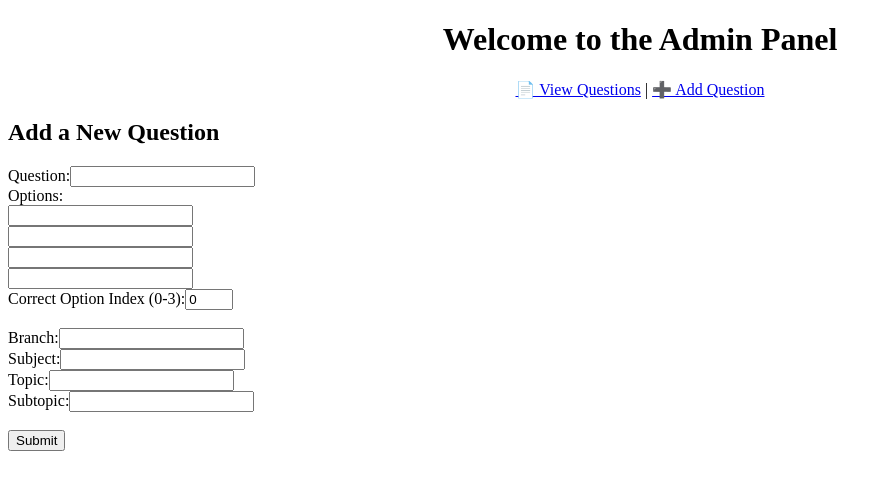
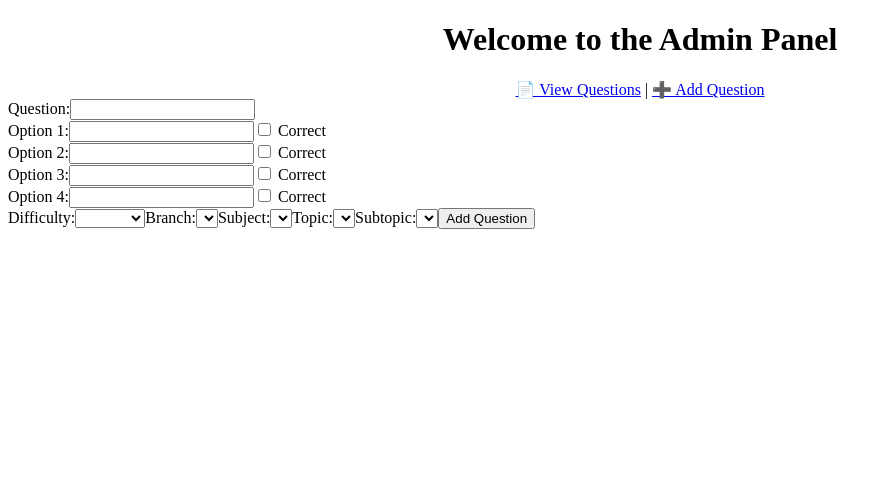
Before and after one commit to vpbgkt/NexPrepAI, an Angular app in the folder admin-panel/: page /add-question in a window 1280 px wide. Shown: the top 490 px of the page, without its empty margins (0-892 px from the left). Built offline with nearby package versions, Linux system fonts and the light colour scheme.

Commit message:
Update question model to include explanation field

```diff
--- a/admin-panel/src/app/components/add-question/add-question.component.html
+++ b/admin-panel/src/app/components/add-question/add-question.component.html
@@ -1,30 +1,46 @@
-<h2>Add a New Question</h2>
-<form (ngSubmit)="submitQuestion()">
+<form (ngSubmit)="addQuestion()">
   <label>Question:</label>
-  <input type="text" name="questionText" [(ngModel)]="question.questionText" required />
+  <input type="text" [(ngModel)]="question.questionText" name="questionText" required />
 
-  <br /><label>Options:</label><br />
-  <input type="text" [(ngModel)]="question.options[0]" name="option0" required /><br />
-  <input type="text" [(ngModel)]="question.options[1]" name="option1" required /><br />
-  <input type="text" [(ngModel)]="question.options[2]" name="option2" /><br />
-  <input type="text" [(ngModel)]="question.options[3]" name="option3" /><br />
+  <div *ngFor="let option of question.options; let i = index">
+    <label>Option {{ i + 1 }}:</label>
+    <input [(ngModel)]="option.text" name="option{{ i }}" required />
+    <label>
+      <input
+        type="checkbox"
+        [(ngModel)]="option.isCorrect"
+        name="isCorrect{{ i }}"
+      />
+      Correct
+    </label>
+  </div>
 
-  <label>Correct Option Index (0-3):</label>
-  <input type="number" [(ngModel)]="question.correctOption" name="correctOption" min="0" max="3" required />
+  <label>Difficulty:</label>
+  <select [(ngModel)]="question.difficulty" name="difficulty" required>
+    <option value="Easy">Easy</option>
+    <option value="Medium">Medium</option>
+    <option value="Hard">Hard</option>
+  </select>
 
-  <br /><br />
   <label>Branch:</label>
-  <input type="text" [(ngModel)]="question.branch" name="branch" required /><br />
+  <select [(ngModel)]="question.branch" name="branch" required>
+    <option *ngFor="let branch of branches" [value]="branch._id">{{ branch.name }}</option>
+  </select>
 
   <label>Subject:</label>
-  <input type="text" [(ngModel)]="question.subject" name="subject" /><br />
+  <select [(ngModel)]="question.subject" name="subject" required>
+    <option *ngFor="let subject of subjects" [value]="subject._id">{{ subject.name }}</option>
+  </select>
 
   <label>Topic:</label>
-  <input type="text" [(ngModel)]="question.topic" name="topic" /><br />
+  <select [(ngModel)]="question.topic" name="topic" required>
+    <option *ngFor="let topic of topics" [value]="topic._id">{{ topic.name }}</option>
+  </select>
 
   <label>Subtopic:</label>
-  <input type="text" [(ngModel)]="question.subtopic" name="subtopic" /><br />
+  <select [(ngModel)]="question.subtopic" name="subtopic" required>
+    <option *ngFor="let subtopic of subtopics" [value]="subtopic._id">{{ subtopic.name }}</option>
+  </select>
 
-  <br />
-  <button type="submit">Submit</button>
+  <button type="submit">Add Question</button>
 </form>
--- a/admin-panel/src/app/components/add-question/add-question.component.ts
+++ b/admin-panel/src/app/components/add-question/add-question.component.ts
@@ -1,32 +1,37 @@
 import { Component } from '@angular/core';
 import { CommonModule } from '@angular/common';
 import { FormsModule } from '@angular/forms';
-import { QuestionService } from '../../services/question.service';
-import { Question } from '../../models/question.model';
 
 @Component({
   selector: 'app-add-question',
+  standalone: true,
+  imports: [CommonModule, FormsModule],
   templateUrl: './add-question.component.html',
-  standalone: true,
-  imports: [CommonModule, FormsModule]
+  styleUrls: ['./add-question.component.scss'], // or remove if the CSS file is missing
 })
 export class AddQuestionComponent {
-  question: Question = {
+  question = {
     questionText: '',
-    options: ['', '', '', ''],
-    correctOption: 0,
+    options: [
+      { text: '', isCorrect: false },
+      { text: '', isCorrect: false },
+      { text: '', isCorrect: false },
+      { text: '', isCorrect: false },
+    ],
+    difficulty: '',
     branch: '',
     subject: '',
     topic: '',
-    subtopic: ''
+    subtopic: '',
   };
 
-  constructor(private questionService: QuestionService) {}
+  branches: any[] = [];
+  subjects: any[] = [];
+  topics: any[] = [];
+  subtopics: any[] = [];
 
-  submitQuestion() {
-    this.questionService.addQuestion(this.question).subscribe({
-      next: () => alert('Question submitted successfully!'),
-      error: (err) => console.error('Submission failed:', err)
-    });
+  addQuestion() {
+    console.log('Form submitted:', this.question);
+    // TODO: Add your actual API POST logic here
   }
 }
```
Also changed, not shown: admin-panel/src/app/models/question.model.ts (+6 -7 lines), 1 other file (tests, documents, lock files or other folders).
